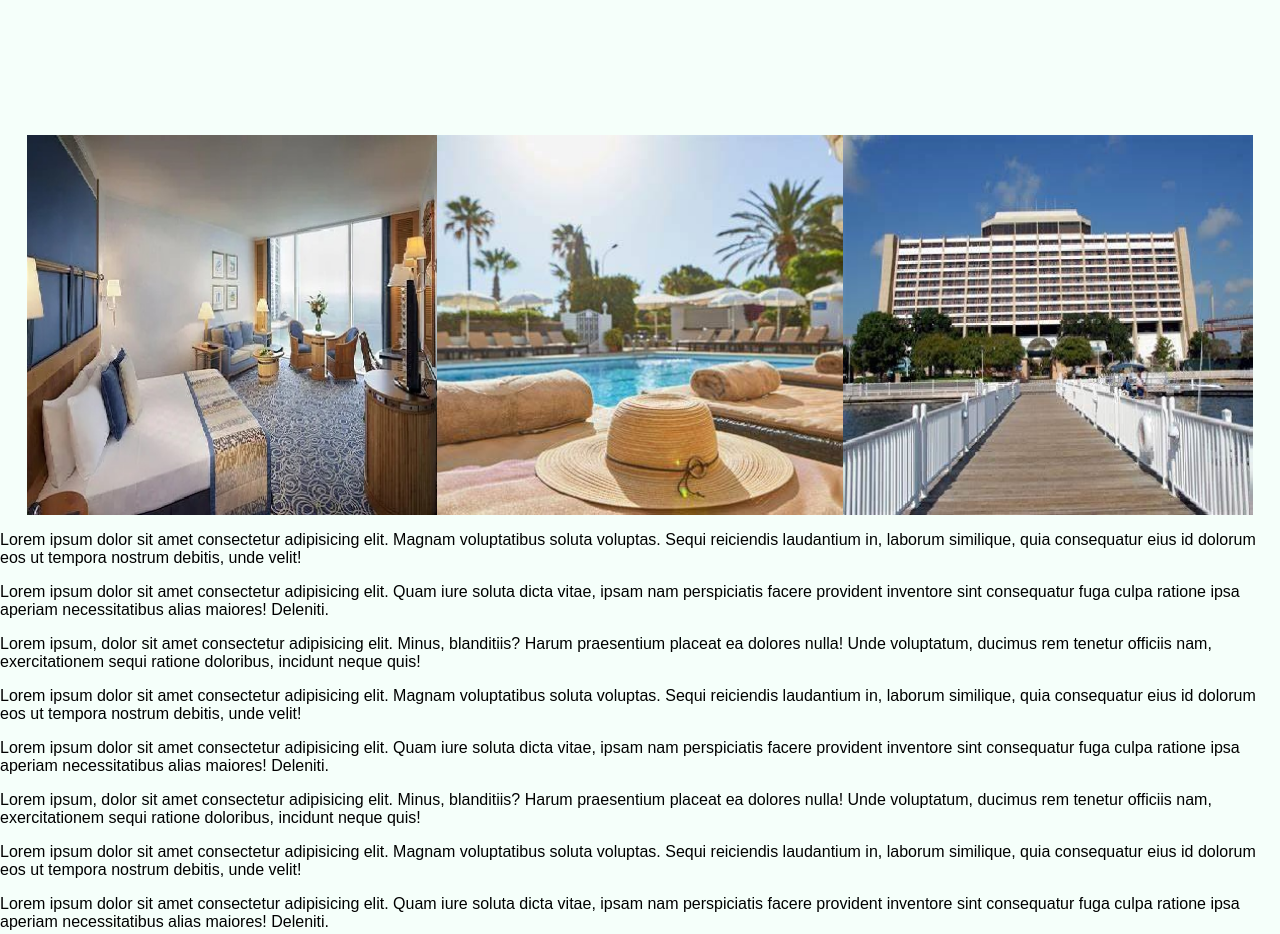
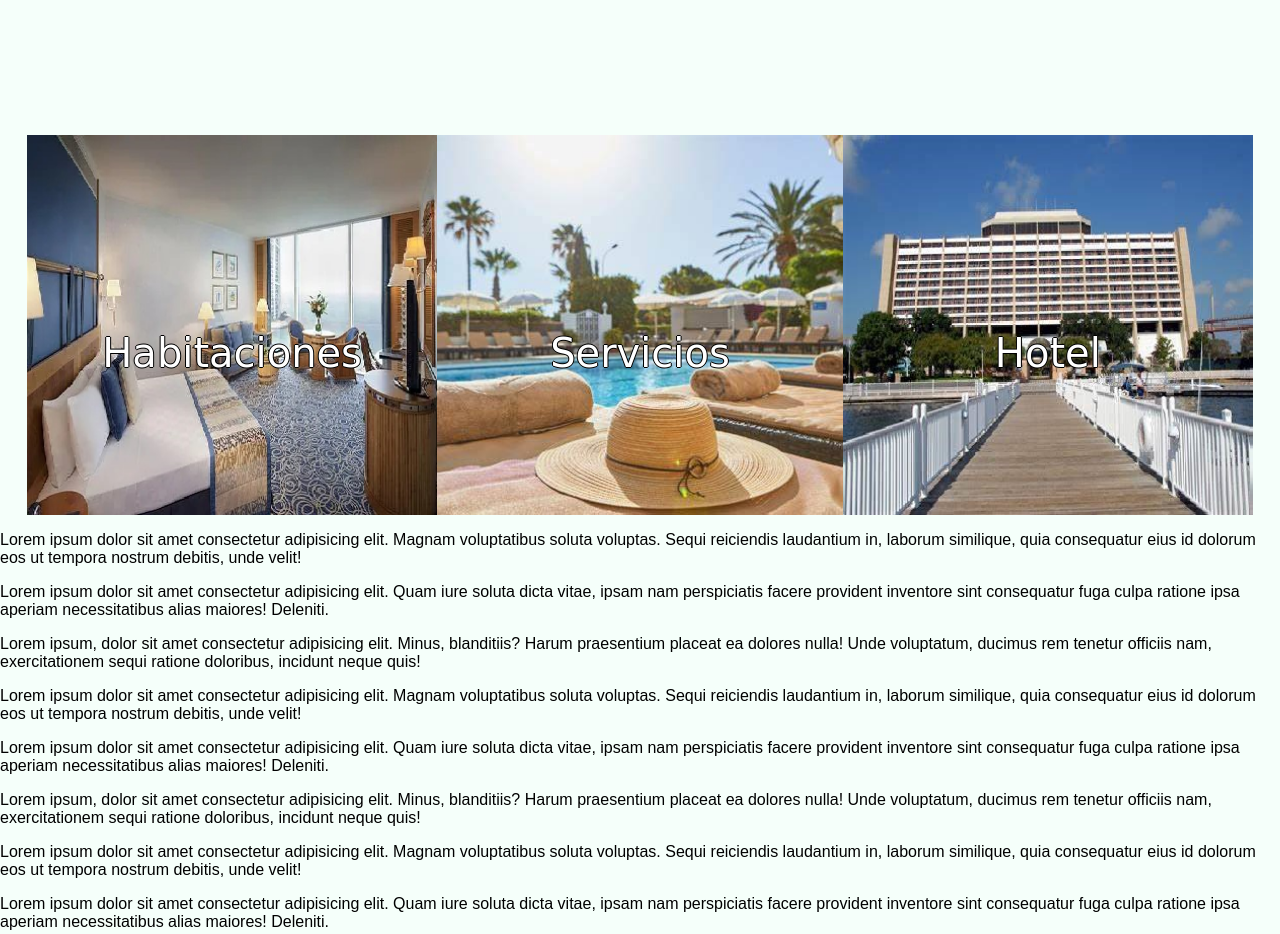
Before and after one commit to WarG31/Hotel_TalentoTech, a plain HTML site: page index.html in a window 1280 px wide. Shown: the part 820-1754 px from the top of the page. Drawn offline with Linux system fonts and the light colour scheme.

Commit message:
Addtextogridcontainer

```diff
--- a/css/style.css
+++ b/css/style.css
@@ -63,8 +63,10 @@ body {
     text-align: center;
     display: flex;
     justify-content: space-evenly;
-    flex-direction: row; /* Cambia la dirección de flex a columna */
-    align-items: center; /* Centra los items horizontalmente */
+    flex-direction: row;
+    /* Cambia la dirección de flex a columna */
+    align-items: center;
+    /* Centra los items horizontalmente */
 
 }
 
@@ -78,11 +80,12 @@ body {
 }
 
 .caracteristicas img {
-    width: 40px; /* Ajusta el tamaño de las imágenes según tus necesidades */
+    width: 40px;
+    /* Ajusta el tamaño de las imágenes según tus necesidades */
     height: 40px;
     margin-right: 10px
+}
 
-}
 .eslogan {
     justify-content: center;
     align-items: center;
@@ -120,7 +123,9 @@ body {
 
 
 }
+
 .grid-item {
+    position: relative;
     background-color: rgba(255, 255, 255, 0.8);
     /* border: 1px solid rgba(0, 0, 0, 0.8); */
     text-align: center;
@@ -129,7 +134,7 @@ body {
 .grid-item img {
     width: 50%;
     height: 100%;
-    width:  fit-content;
+    width: fit-content;
     transition: transform 0.3s;
 }
 
@@ -137,3 +142,32 @@ body {
     transform: scale(1.1);
     transition: transform 0.8s;
 }
+
+.grid-item .text {
+    position: absolute;
+    top: 50%;
+    left: 50%;
+    transform: translateX(-50%);
+    /* background: rgba(0, 0, 0, 0.5); */
+    color: white;
+    padding: 5px 10px;
+    border-radius: 5px;
+    font-family: 'Pacifico', cursive;
+    font-size: 40px;
+    text-shadow:
+    1px 0 0 black,
+    /* Desplaza a la derecha */
+    -1px 0 0 black,
+    /* Desplaza a la izquierda */
+    0 1px 0 black,
+    /* Desplaza abajo */
+    0 -1px 0 black;
+/* Desplaza arriba */
+
+
+}
+
+/* .grid-item img:hover + .text {
+    font-size: 48px;
+
+} */
--- a/index.html
+++ b/index.html
@@ -5,7 +5,7 @@
     <meta charset="UTF-8">
     <meta name="viewport" content="width=device-width, initial-scale=1.0">
     <title>HotelParaisoReal</title>
-    <link rel="stylesheet" href="/css/style.css">
+    <link rel="stylesheet" href="./css/style.css">
 
 </head>
 
@@ -30,15 +30,22 @@
     <div id="eslogan" class="eslogan">
         <p> <b>Hotel Paraiso Real</b></p>
         <p> Un paraiso terrenal... </p>
-        <p>En el hotel Paraiso Real encontraras tu lugar perfecto para descansar y disfrutar tus vacaciones como si estuvieras en un paraiso.
+        <p>En el hotel Paraiso Real encontraras tu lugar perfecto para descansar y disfrutar tus vacaciones como si
+            estuvieras en un paraiso.
             ¡Disfrutaras de una experiencia inigualable!.
         </p>
     </div>
     <div class="grid-container">
-        <div class="grid-item"><img src="./images/cuarto.png"></div>
-        <div class="grid-item"><img src="./images/servicios.jfif"></div>
-        <div class="grid-item"><img src="./images/hotel.png"></div>
-      </div>
+        <div class="grid-item"><img src="./images/cuarto.png">
+            <div class="text">Habitaciones</div>
+        </div>
+        <div class="grid-item"><img src="./images/servicios.jfif">
+            <div class="text">Servicios</div>
+        </div>
+        <div class="grid-item"><img src="./images/hotel.png">
+            <div class="text">Hotel</div>
+        </div>
+    </div>
     <div id="contenido" class="contenido">
         <p>Lorem ipsum dolor sit amet consectetur adipisicing elit. Magnam voluptatibus soluta voluptas. Sequi
             reiciendis laudantium in, laborum similique, quia consequatur eius id dolorum eos ut tempora nostrum
```
Lines whose indentation alone changed are shown as unchanged.
